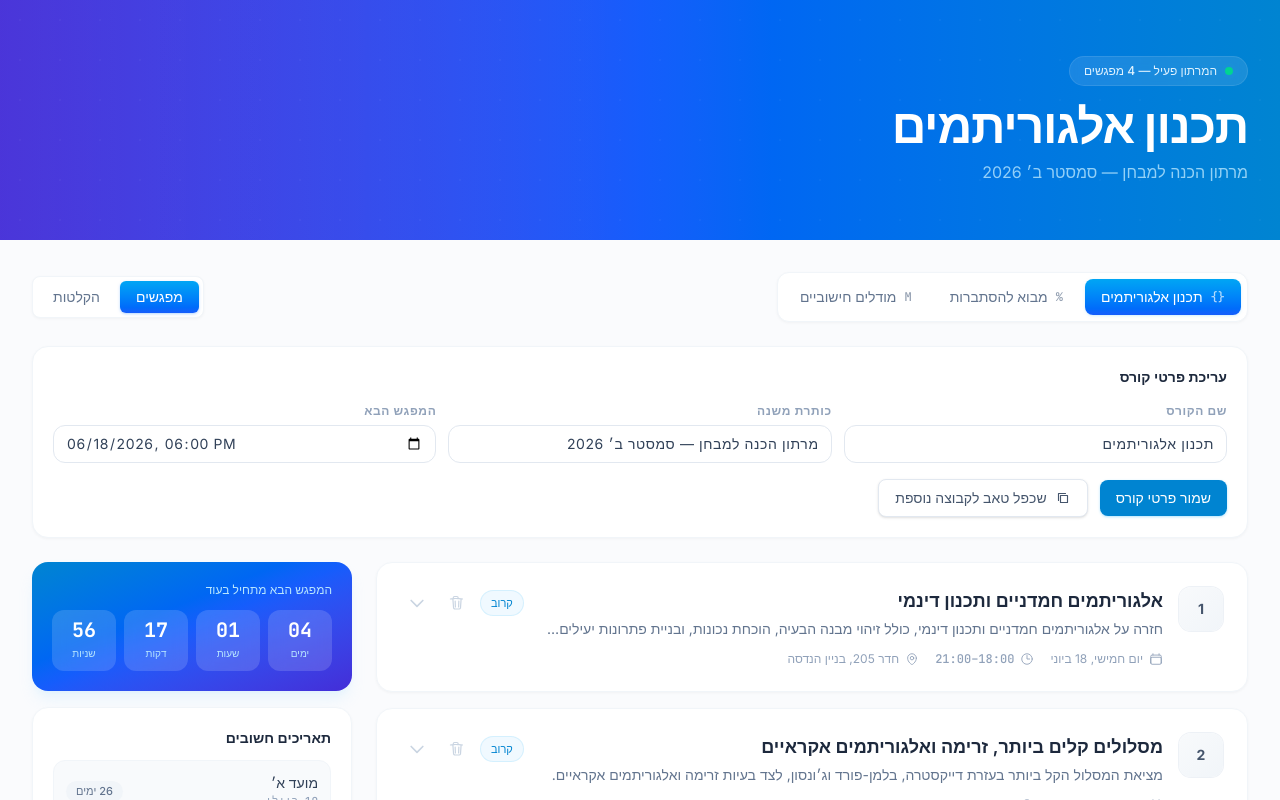
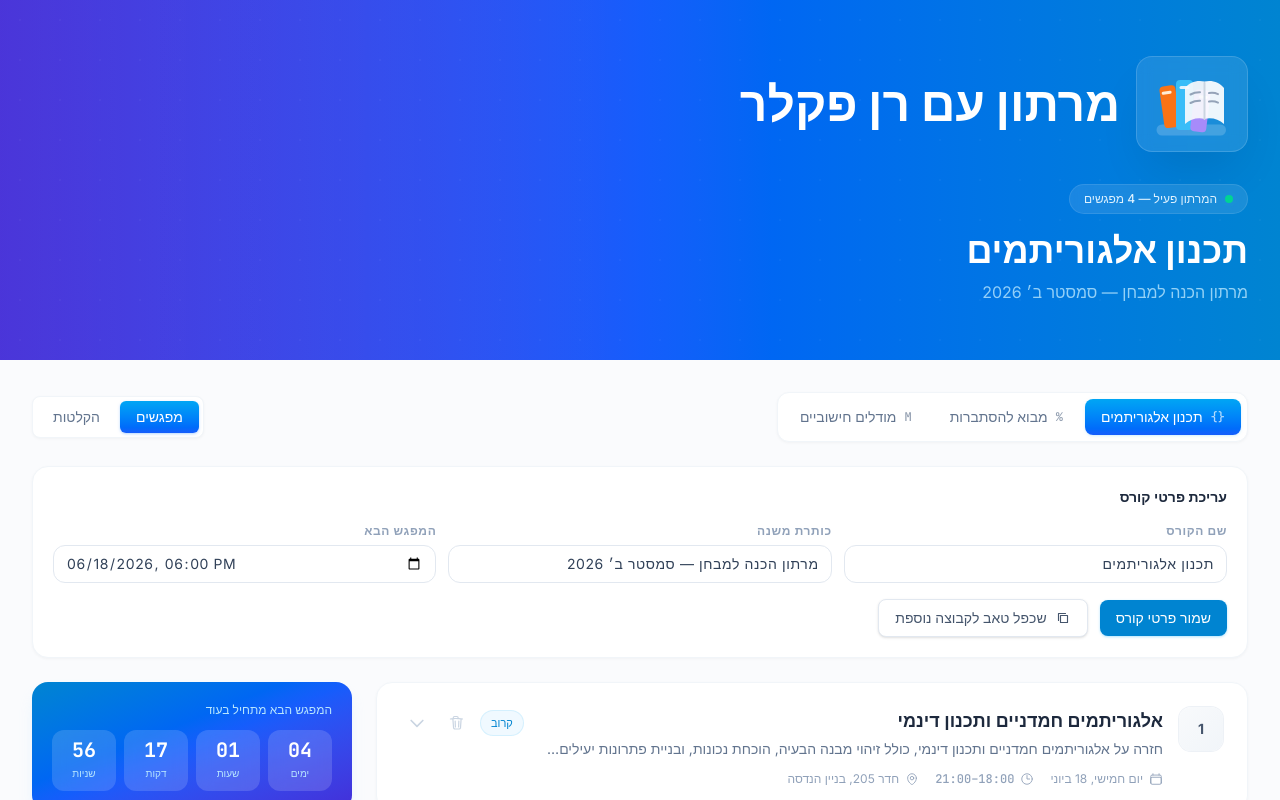
Before and after one commit to packleran/marathon, a React (Vite) app: page / in a window 1280 px wide. Shown: the top 800 px of the page. Built offline with nearby package versions, Linux system fonts and the light colour scheme.

Commit message:
Add marathon brand header

```diff
--- a/src/components/Header.jsx
+++ b/src/components/Header.jsx
@@ -16,8 +16,29 @@ const subtitleColors = {
   emerald: 'text-emerald-200/80',
 }
 
+function BooksIllustration() {
+  return (
+    <div className="flex h-20 w-24 flex-shrink-0 items-center justify-center rounded-2xl border border-white/15 bg-white/10 shadow-2xl shadow-black/10 backdrop-blur-sm md:h-24 md:w-28">
+      <svg aria-hidden="true" className="h-16 w-20 md:h-20 md:w-24" viewBox="0 0 96 78" fill="none">
+        <path d="M18 59.5h58.5a5.5 5.5 0 0 1 0 11H18a5.5 5.5 0 0 1 0-11Z" fill="white" opacity=".18" />
+        <rect x="15" y="22" width="16" height="42" rx="4" transform="rotate(-8 15 22)" fill="#F97316" />
+        <rect x="17.5" y="27" width="10" height="3" rx="1.5" transform="rotate(-8 17.5 27)" fill="#FFEDD5" />
+        <rect x="32" y="15" width="17" height="50" rx="4" fill="#38BDF8" />
+        <rect x="35.5" y="21" width="10" height="3" rx="1.5" fill="#E0F2FE" />
+        <rect x="51" y="24" width="16" height="42" rx="4" transform="rotate(7 51 24)" fill="#A78BFA" />
+        <rect x="55" y="30" width="9" height="3" rx="1.5" transform="rotate(7 55 30)" fill="#F5F3FF" />
+        <path d="M60.5 16.5c7.5-1.7 15 .8 19.5 6.5v36c-5.4-4.9-12.2-6.6-19.5-5.1v-37.4Z" fill="white" opacity=".92" />
+        <path d="M60.5 16.5c-7.5-1.7-15 .8-19.5 6.5v36c5.4-4.9 12.2-6.6 19.5-5.1v-37.4Z" fill="#F8FAFC" opacity=".92" />
+        <path d="M60.5 18v36" stroke="#CBD5E1" strokeWidth="2" strokeLinecap="round" />
+        <path d="M46.5 29.5c2.9-1.6 6-2.3 9.5-2.2M46.5 38c2.9-1.6 6-2.3 9.5-2.2M65 28c3.4-.6 6.4-.2 9 1.1M65 36.5c3.4-.6 6.4-.2 9 1.1" stroke="#94A3B8" strokeWidth="2" strokeLinecap="round" />
+      </svg>
+    </div>
+  )
+}
+
 export default function Header({ course }) {
-  const gradient = gradients[course.color]
+  const color = gradients[course.color] ? course.color : 'sky'
+  const gradient = gradients[color]
 
   return (
     <header className={`relative overflow-hidden bg-gradient-to-l ${gradient}`}>
@@ -25,20 +46,29 @@ export default function Header({ course }) {
       <div className="pointer-events-none absolute top-0 left-0 h-full w-1/2 bg-gradient-to-l from-transparent to-white/[0.04]" />
 
       <div className="relative mx-auto max-w-7xl px-5 py-10 md:px-8 md:py-14">
+        <div className="mb-8 flex flex-col gap-5 sm:flex-row sm:items-center sm:justify-between">
+          <div className="flex min-w-0 items-center gap-4">
+            <BooksIllustration />
+            <h1 className="min-w-0 text-3xl font-extrabold leading-tight text-white md:text-4xl lg:text-5xl">
+              מרתון עם רן פקלר
+            </h1>
+          </div>
+        </div>
+
         <div className="inline-flex items-center gap-2 rounded-full bg-white/10 backdrop-blur-sm px-3.5 py-1.5 mb-4 border border-white/10">
           <span className="relative flex h-2 w-2">
             <span className="absolute inline-flex h-full w-full animate-ping rounded-full bg-emerald-300 opacity-75" />
             <span className="relative inline-flex h-2 w-2 rounded-full bg-emerald-400" />
           </span>
-          <span className={`text-xs font-medium ${badgeColors[course.color]}`}>
+          <span className={`text-xs font-medium ${badgeColors[color]}`}>
             המרתון פעיל — {course.meetings.length} מפגשים
           </span>
         </div>
 
-        <h1 className="text-3xl font-extrabold tracking-tight text-white md:text-4xl lg:text-5xl">
+        <h2 className="text-2xl font-extrabold text-white md:text-3xl lg:text-4xl">
           {course.name}
-        </h1>
-        <p className={`mt-2.5 text-base ${subtitleColors[course.color]} max-w-xl`}>{course.subtitle}</p>
+        </h2>
+        <p className={`mt-2.5 text-base ${subtitleColors[color]} max-w-xl`}>{course.subtitle}</p>
       </div>
     </header>
   )
```
